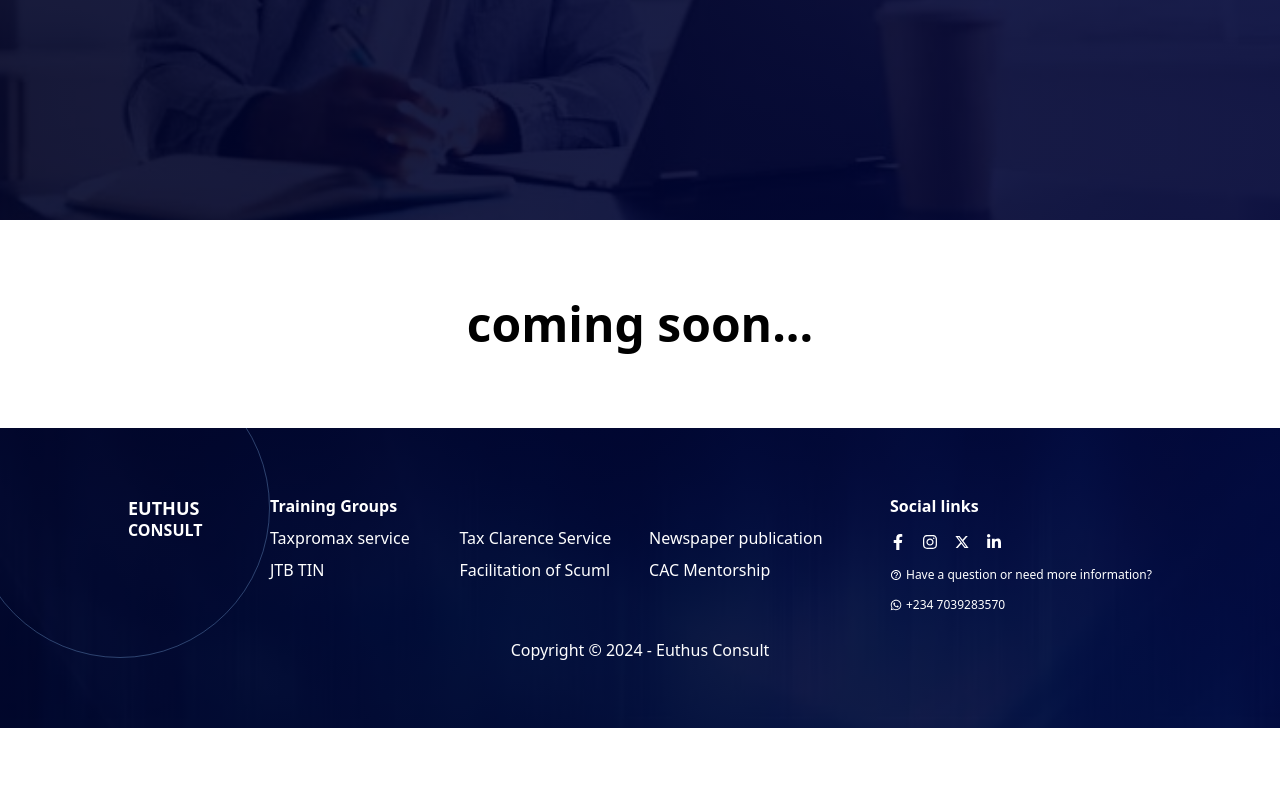
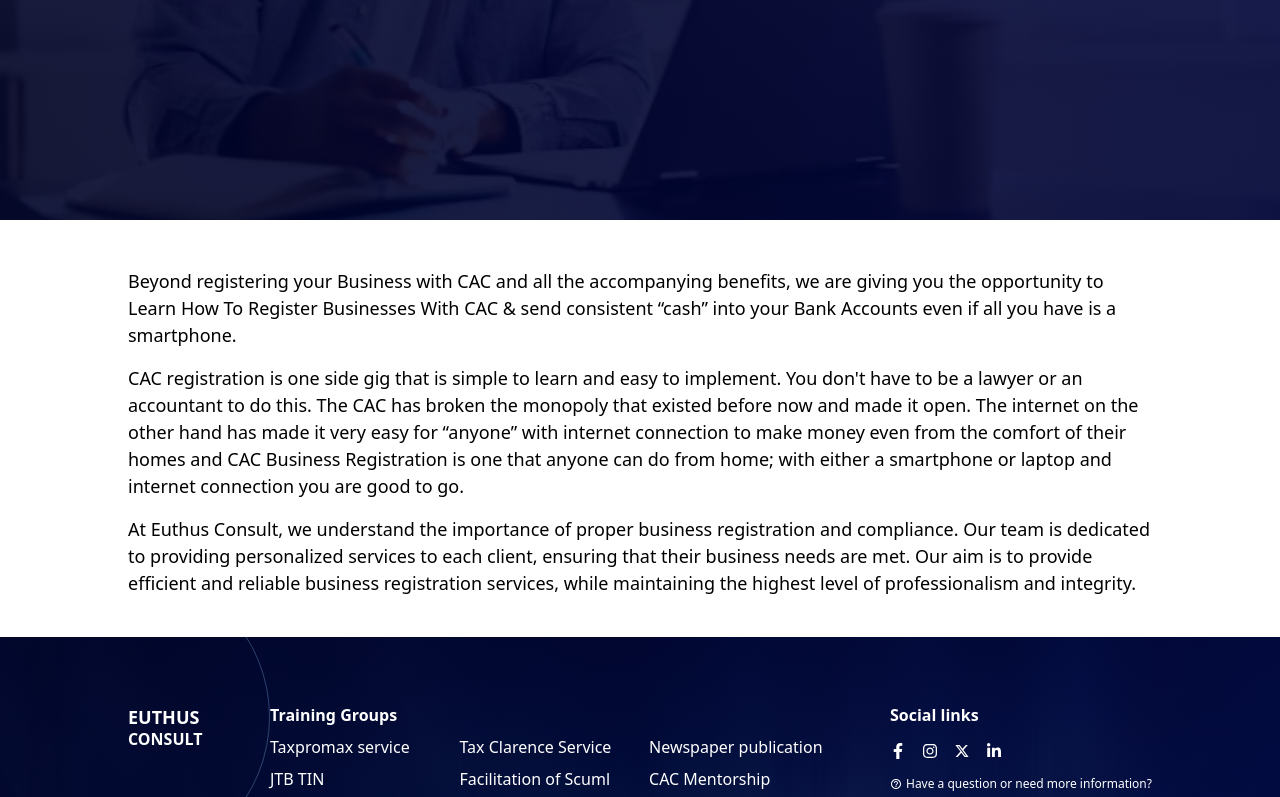
Before and after one commit to StivinTaesoo/euthus-consult, a Next.js app: page /about in a window 1280 px wide. Shown: the part 380-1177 px from the top of the page. Before the commit the page ends 1108 px from the top, so only its background shows below. Built offline with nearby package versions, Linux system fonts and the light colour scheme.

Commit message:
Added About Content

```diff
--- a/app/about/page.tsx
+++ b/app/about/page.tsx
@@ -8,9 +8,35 @@
                 descText="We are thrilled to let you know who we are what we stand for"
                 imgSrc="./images/image-6.jpeg"
             />
-            <h1 className="font-bold text-center text-5xl my-20">
-                coming soon...
-            </h1>
+            <div className="w-[90%] mx-auto mt-[3rem] md:w-[80%]">
+                <p className="w-full  text-[16px] md:text-[18px]">
+                    Beyond registering your Business with CAC and all the
+                    accompanying benefits, we are giving you the opportunity to
+                    Learn How To Register Businesses With CAC & send consistent
+                    “cash” into your Bank Accounts even if all you have is a
+                    smartphone.
+                </p>
+                <p className="w-full mt-[1rem] text-[16px] md:text-[18px]">
+                    CAC registration is one side gig that is simple to learn and
+                    easy to implement. You don't have to be a lawyer or an
+                    accountant to do this. The CAC has broken the monopoly that
+                    existed before now and made it open. The internet on the
+                    other hand has made it very easy for “anyone” with internet
+                    connection to make money even from the comfort of their
+                    homes and CAC Business Registration is one that anyone can
+                    do from home; with either a smartphone or laptop and
+                    internet connection you are good to go.
+                </p>
+                <p className="w-full mt-[1rem] text-[16px] md:text-[18px]">
+                    At Euthus Consult, we understand the importance of proper
+                    business registration and compliance. Our team is dedicated
+                    to providing personalized services to each client, ensuring
+                    that their business needs are met. Our aim is to provide
+                    efficient and reliable business registration services, while
+                    maintaining the highest level of professionalism and
+                    integrity.
+                </p>
+            </div>
         </div>
     );
 }
```
